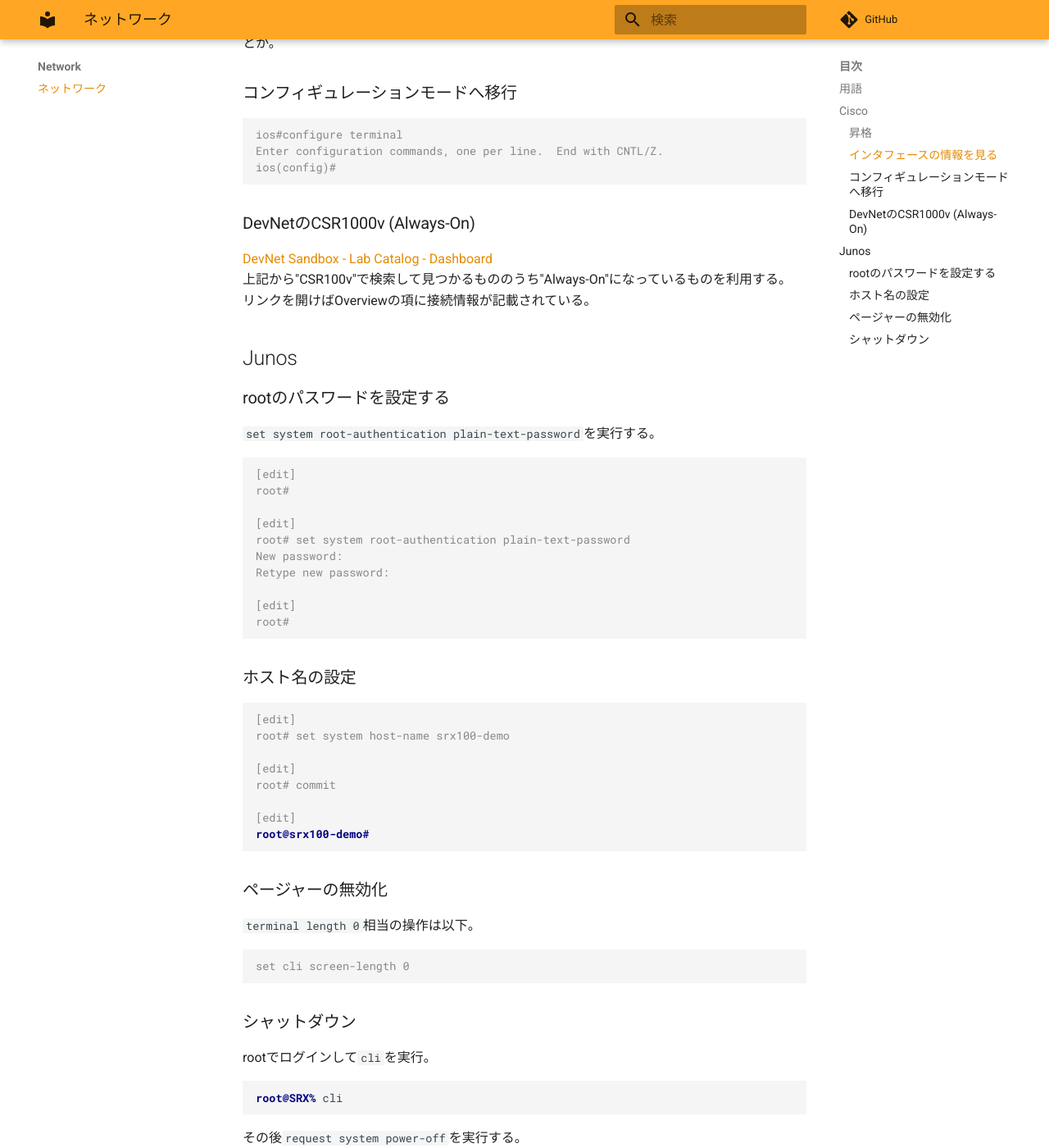
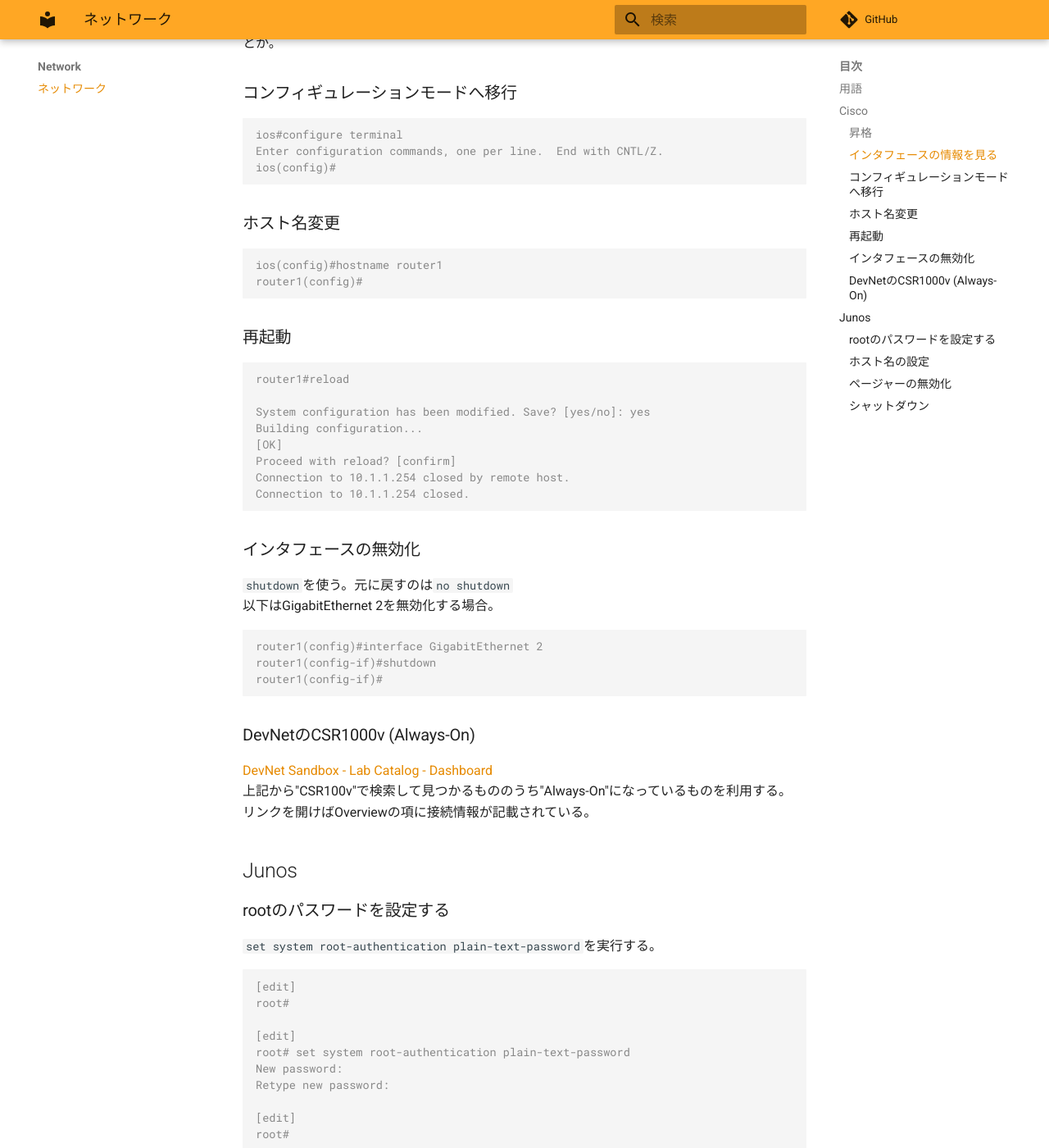
Before and after one commit to zaki-lknr/docs, an MkDocs documentation site: the page built from docs/Network/index.md, in a window 1280 px wide and 1400 px high, scrolled down 899 px. Shown: the whole window at 82% size. Built offline with MkDocs 1.6.1 and Material for MkDocs 9.7.7, drawn with Linux system fonts in a browser that asks for light colours; comment, search, counter and statistics services are not loaded.

Commit message:
add: network: iosの再起動とインタフェース無効化

````diff
--- a/docs/Network/index.md
+++ b/docs/Network/index.md
@@ -42,6 +42,37 @@ VirtualPortGroup0      192.168.35.101  YES TFTP   up                    up
 ios#configure terminal
 Enter configuration commands, one per line.  End with CNTL/Z.
 ios(config)#
+```
+
+### ホスト名変更
+
+```console
+ios(config)#hostname router1
+router1(config)#
+```
+
+### 再起動
+
+```console
+router1#reload
+
+System configuration has been modified. Save? [yes/no]: yes
+Building configuration...
+[OK]
+Proceed with reload? [confirm]
+Connection to 10.1.1.254 closed by remote host.
+Connection to 10.1.1.254 closed.
+```
+
+### インタフェースの無効化
+
+`shutdown`を使う。元に戻すのは`no shutdown`
+以下はGigabitEthernet 2を無効化する場合。
+
+```console
+router1(config)#interface GigabitEthernet 2
+router1(config-if)#shutdown
+router1(config-if)#
 ```
 
 ### DevNetのCSR1000v (Always-On)
````
